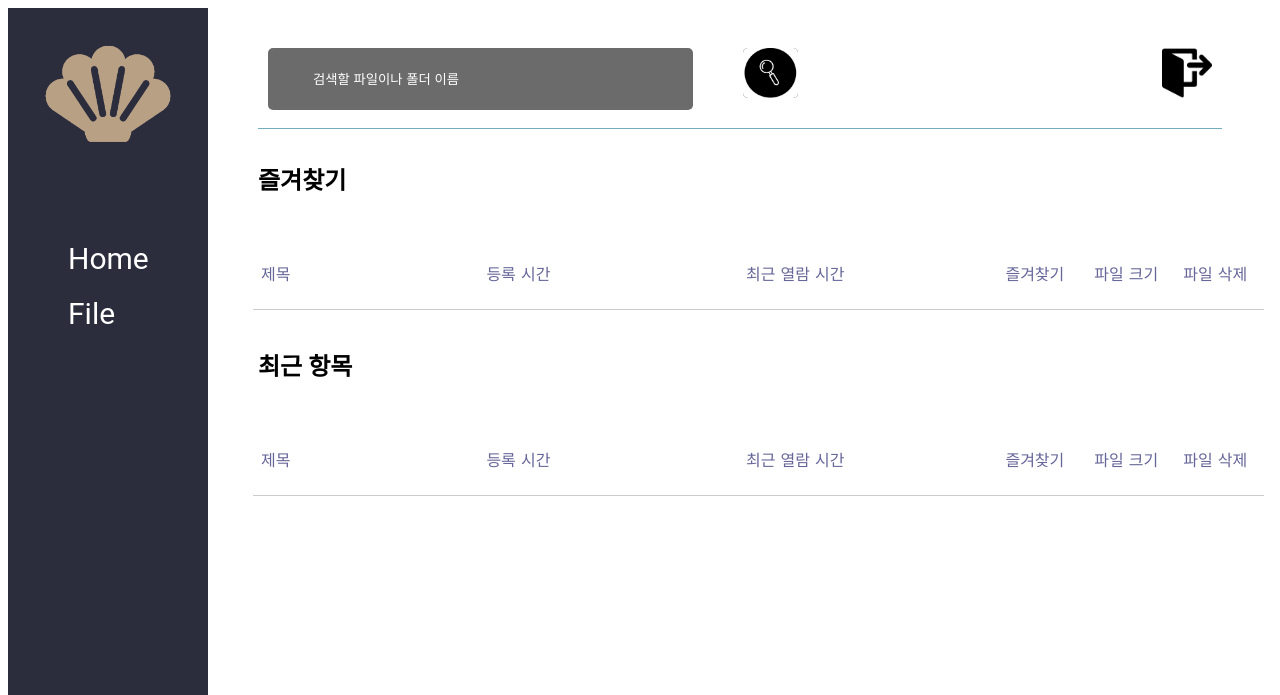
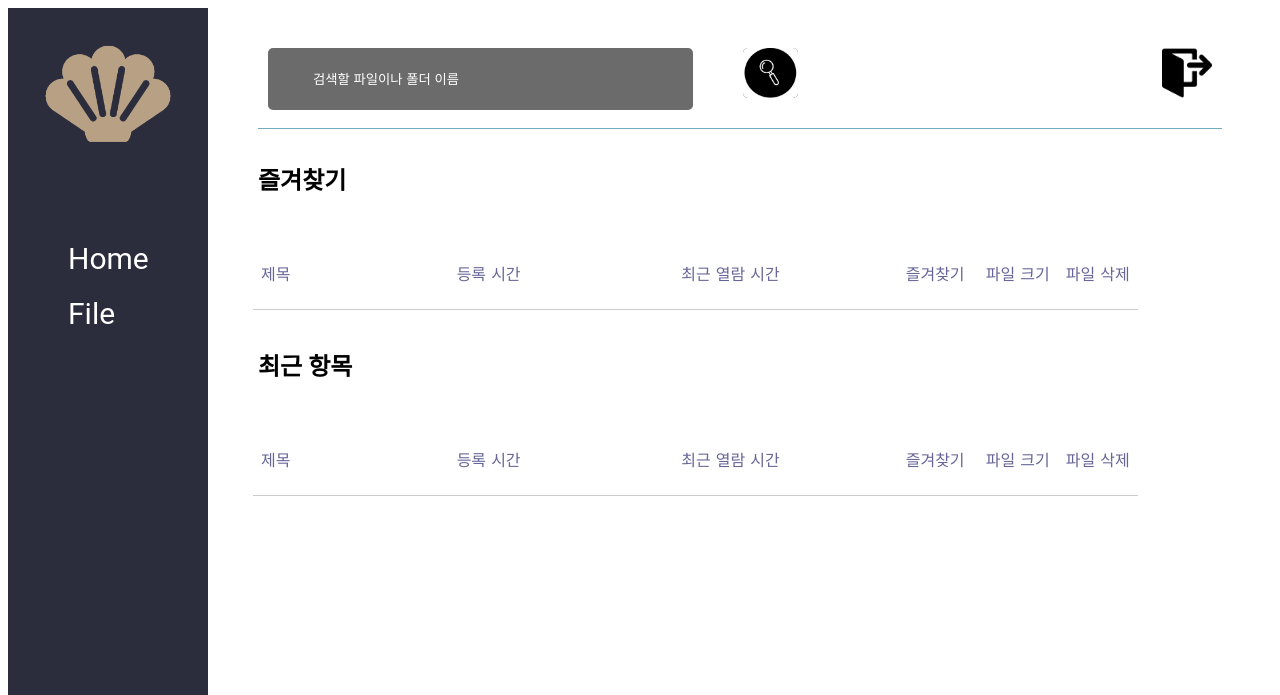
Before and after one commit to jh8579/Fileshell_Django, a Django app: page / in a window 1280 px wide. Shown: the top 695 px of the page. Run offline with Django 3.2, Linux system fonts and the light colour scheme; the visitor is signed in with stand-in values (Sample User, id 1); data that the repository does not hold is empty; parts of the project's set-up code (start-up, migrations or seed data) failed here and were passed over; some libraries are stand-ins or nearby versions.

Commit message:
Merge branch 'dev' of https://github.com/jh8579/fileshell_cloudcomputing into dev
# Conflicts:
#	fileshell/models.py
#	fileshell/settings.py
#	fileshell/urls.py
#	fileshell/views.py
#	templates/base.html

```diff
--- a/fileshell/static/css/layout_base.css
+++ b/fileshell/static/css/layout_base.css
@@ -109,12 +109,12 @@ body {
 
 .frame_home {
   float:left;
-  width:80%;
+  width:70%;
 
 }
 .frame {
   float:left;
-  width: 60%;
+  width: 50%;
 
 }
 .container {
```
